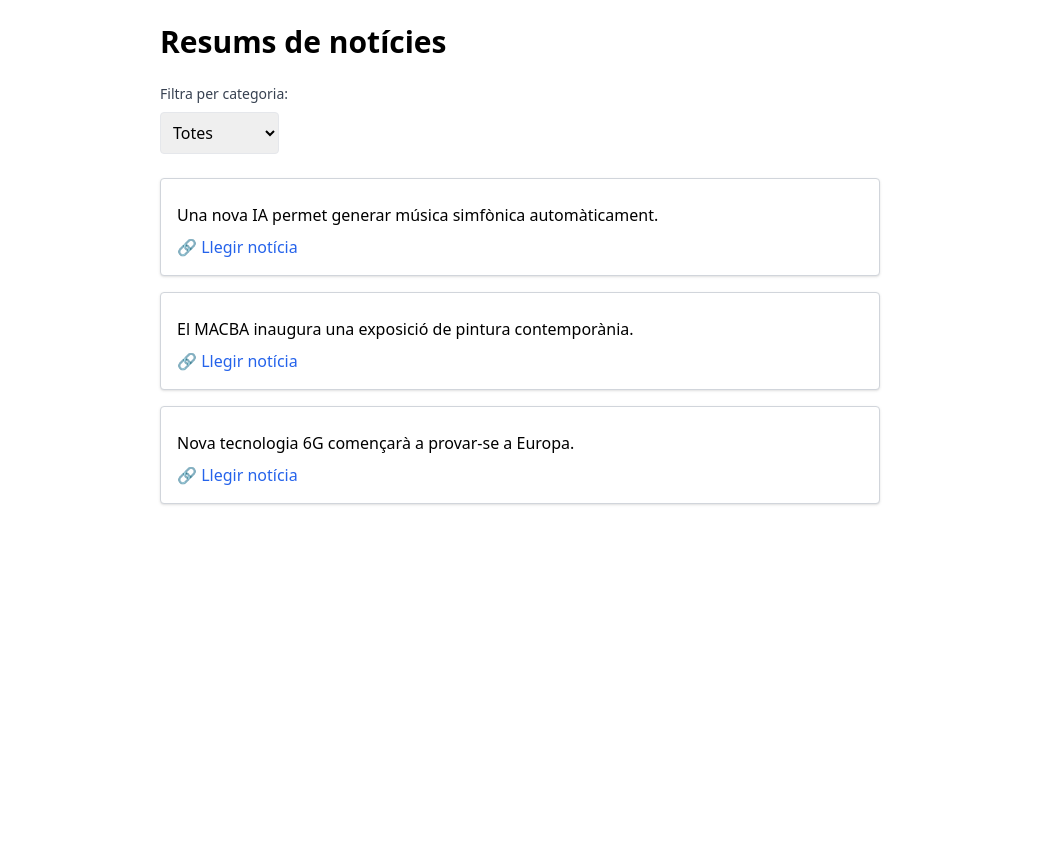
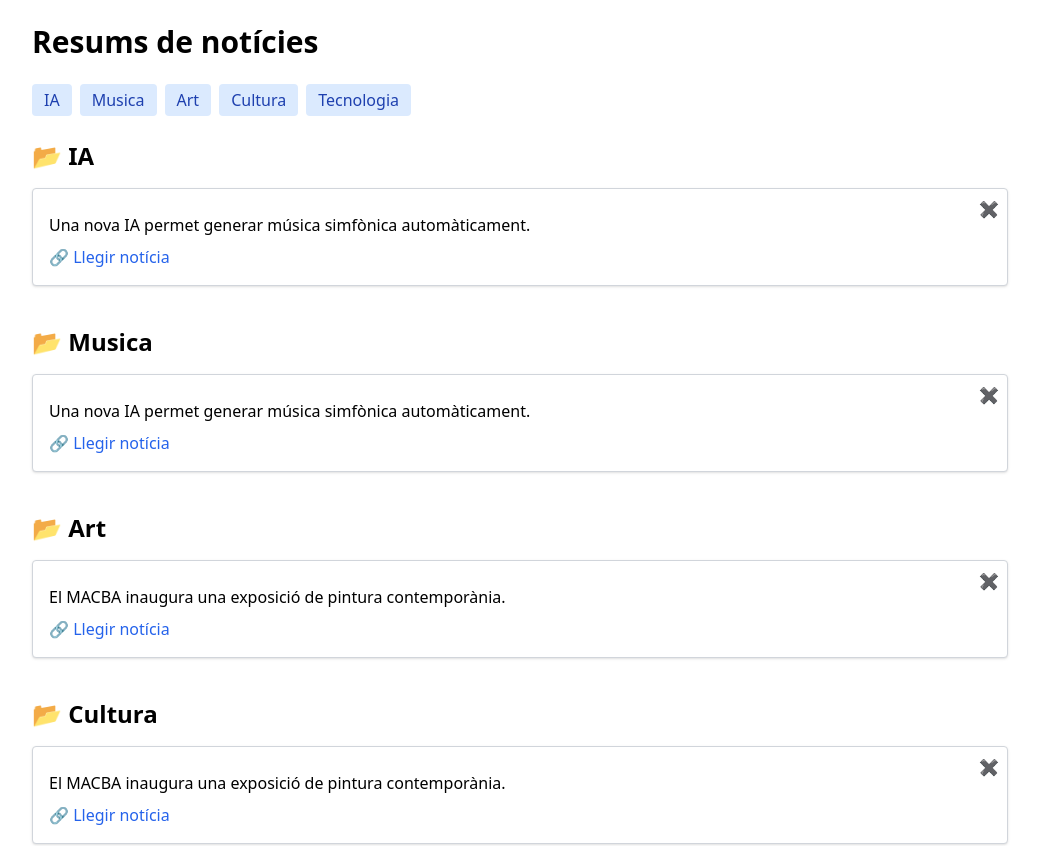
Before and after one commit to Celuloide75/Noticies_ai, a React (Vite) app in the folder web-tailwind/: page / in a window 1280 px wide. Shown: the top 846 px of the page, without its empty margins (120-1159 px from the left). Before the commit the page ends 800 px from the top, so only its background shows below. Built offline with nearby package versions, Linux system fonts and the light colour scheme.

Commit message:
Versió base amb menú per categories i eliminar notícies

```diff
--- a/web-tailwind/src/App.tsx
+++ b/web-tailwind/src/App.tsx
@@ -10,7 +10,7 @@ interface Noticia {
 
 function App() {
   const [noticies, setNoticies] = useState<Noticia[]>([]);
-  const [filtre, setFiltre] = useState<string>("Totes");
+  const [eliminades, setEliminades] = useState<string[]>([]);
 
   useEffect(() => {
     fetch("/resums.json")
@@ -21,30 +21,40 @@ function App() {
 
   const categoriesDisponibles = Array.from(new Set(noticies.flatMap(n => n.categories)));
 
-  const noticiesFiltrades = filtre === "Totes"
-    ? noticies
-    : noticies.filter(n => n.categories.includes(filtre));
+  const filtraNoEliminades = (noticies: Noticia[]) =>
+    noticies.filter((n) => !eliminades.includes(n.url));
+
+  const handleElimina = (url: string) => {
+    setEliminades([...eliminades, url]);
+  };
 
   return (
-    <main className="max-w-3xl mx-auto p-6">
+    <main className="max-w-5xl mx-auto p-6">
       <h1 className="text-3xl font-bold mb-6">Resums de notícies</h1>
 
-      <div className="mb-6">
-        <label className="block mb-2 text-sm font-medium text-gray-700">Filtra per categoria:</label>
-        <select
-          className="p-2 border rounded"
-          value={filtre}
-          onChange={(e) => setFiltre(e.target.value)}
-        >
-          <option value="Totes">Totes</option>
-          {categoriesDisponibles.map((cat) => (
-            <option key={cat} value={cat}>{cat}</option>
-          ))}
-        </select>
-      </div>
+      <nav className="flex flex-wrap gap-2 mb-6">
+        {categoriesDisponibles.map((cat) => (
+          <a
+            key={cat}
+            href={`#cat-${cat}`}
+            className="bg-blue-100 text-blue-800 px-3 py-1 rounded hover:bg-blue-200"
+          >
+            {cat}
+          </a>
+        ))}
+      </nav>
 
-      {noticiesFiltrades.map((n, i) => (
-        <NoticiaCard key={i} noticia={n} />
+      {categoriesDisponibles.map((cat) => (
+        <section key={cat} id={`cat-${cat}`} className="mb-10">
+          <h2 className="text-2xl font-semibold mb-4">📂 {cat}</h2>
+          {filtraNoEliminades(noticies.filter(n => n.categories.includes(cat))).length > 0 ? (
+            filtraNoEliminades(noticies.filter(n => n.categories.includes(cat))).map((n, i) => (
+              <NoticiaCard key={i} noticia={n} onElimina={handleElimina} />
+            ))
+          ) : (
+            <p className="text-gray-500">No hi ha notícies disponibles en aquesta categoria.</p>
+          )}
+        </section>
       ))}
     </main>
   );
--- a/web-tailwind/src/components/NoticiaCard.tsx
+++ b/web-tailwind/src/components/NoticiaCard.tsx
@@ -5,10 +5,11 @@ interface Props {
     url: string;
     categories: string[];
   };
+  onElimina?: (url: string) => void;
 }
 
-const NoticiaCard = ({ noticia }: Props) => (
-  <div className="bg-white border border-gray-300 rounded p-4 mb-4 shadow">
+const NoticiaCard = ({ noticia, onElimina }: Props) => (
+  <div className="bg-white border border-gray-300 rounded p-4 mb-4 shadow relative">
     <h2 className="text-xl font-semibold mb-2">{noticia.titol}</h2>
     <p className="mb-2">{noticia.resum}</p>
     <a
@@ -19,6 +20,14 @@ const NoticiaCard = ({ noticia }: Props) => (
     >
       🔗 Llegir notícia
     </a>
+    {onElimina && (
+      <button
+        onClick={() => onElimina(noticia.url)}
+        className="absolute top-2 right-2 text-red-600 hover:text-red-800"
+      >
+        ✖
+      </button>
+    )}
   </div>
 );
 
--- a/web-tailwind/tailwind.config.js
+++ b/web-tailwind/tailwind.config.js
@@ -1,8 +1,5 @@
-/** @type {import('tailwindcss').Config} */
 export default {
   content: ["./index.html", "./src/**/*.{js,ts,jsx,tsx}"],
-  theme: {
-    extend: {},
-  },
+  theme: { extend: {} },
   plugins: [],
 };
```
Also changed, not shown: web-tailwind/package.json (line endings or trailing spaces), web-tailwind/src/main.tsx (line endings or trailing spaces), 2 other files (tests, documents, lock files or other folders).
